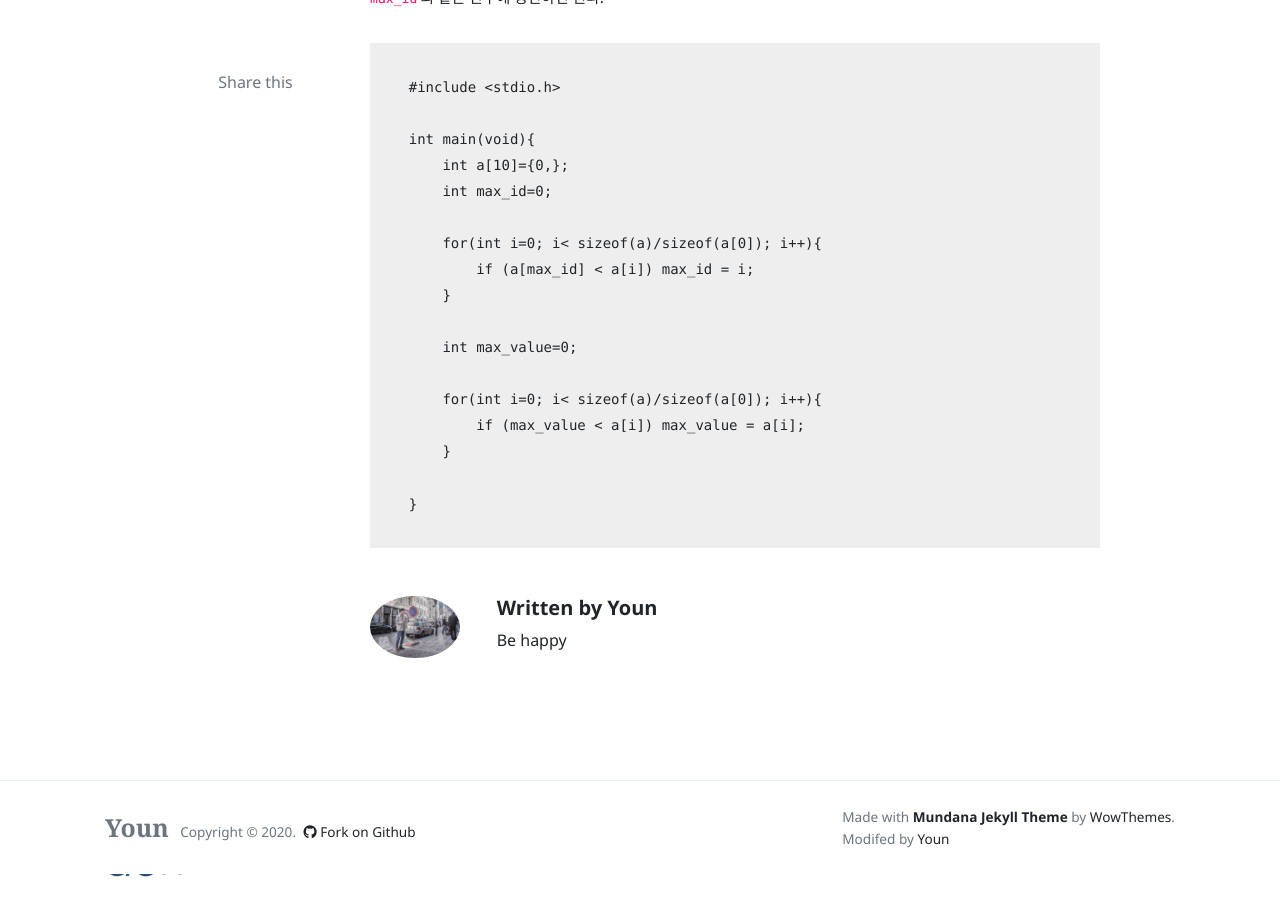
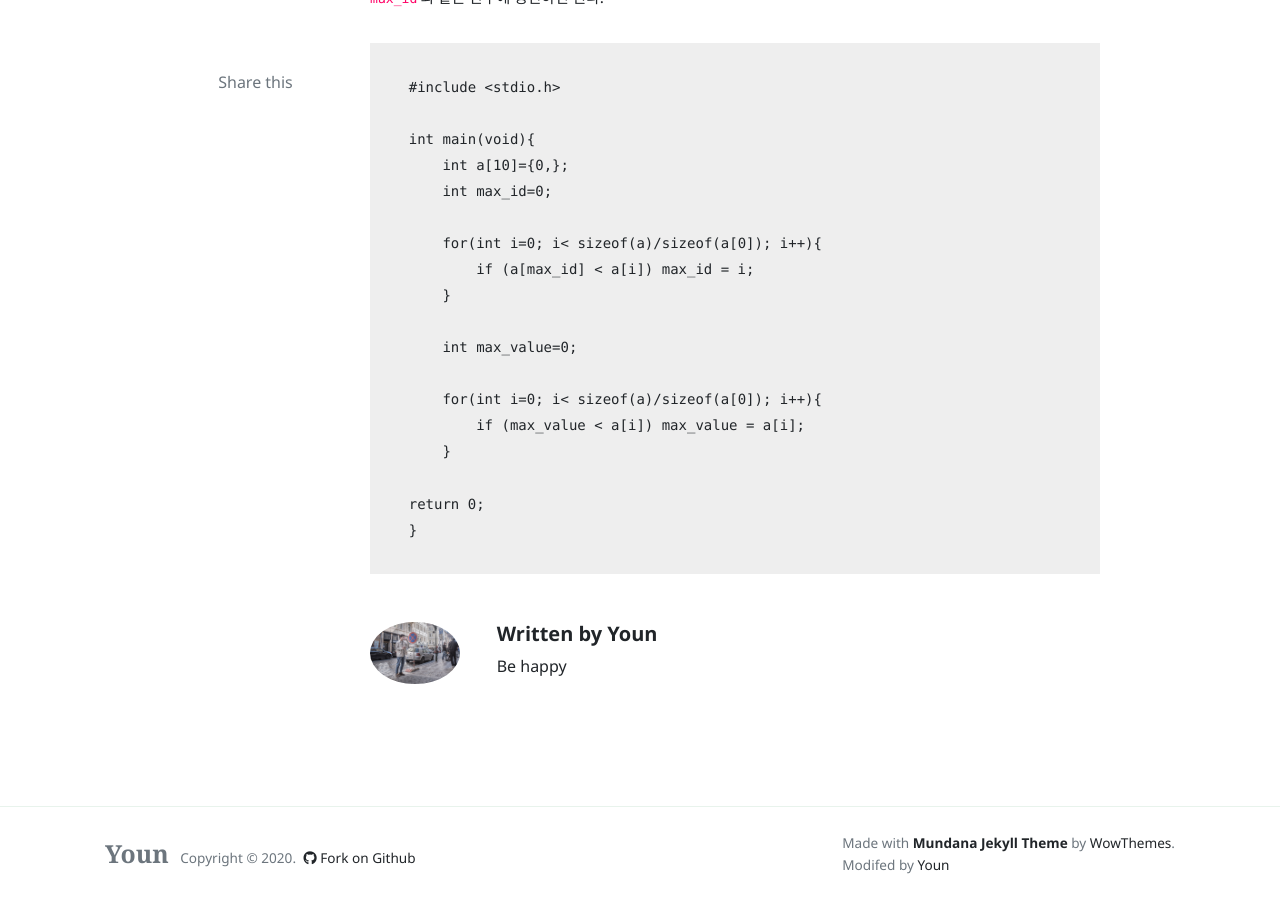
Before and after one commit to mbyun1420/mbyun1420.github.com, a Jekyll site: the page built from _posts/2020-12-10-algorithm-max-value.md, in a window 1280 px wide and 900 px high, scrolled down 735 px. Built offline with Jekyll 4.4.1, drawn with Linux system fonts in a browser that asks for light colours; nearby versions of some CDN libraries; comment, search, counter and statistics services are not loaded; before the commit the page ends 1609 px from its top, so only the background shows below that; some of the changed lines change nothing that is shown.

Commit message:
simple sort

````diff
--- a/_posts/2020-12-10-algorithm-max-value.md
+++ b/_posts/2020-12-10-algorithm-max-value.md
@@ -32,6 +32,7 @@
             if (max_value < a[i]) max_value = a[i];
         }
 
+    return 0;
     }
 
 ```
--- /dev/null
+++ b/_posts/2020-12-10-simple-sort.md
@@ -0,0 +1,58 @@
+---
+layout: post
+title:  "[C] Algorithm : Simple sort, 알고리즘 : 단순 정렬"
+author: software-engineer
+categories: [ C ]
+image: assets/images/candcplus.png
+---
+
+Of the various algorithms for sorting elements in an array, `Simple sort` is the simplest. `Simple sort` is in principle the same as `Bubble sort`. Basically, it is implemented through a double `for` loop, the outer `for` loop moves the position to be sorted, and the inner `for` loop searches for the comparison target. In ascending order, it compares the first array value with all remaining values and replaces each time a small value is displayed, and compares the second array value with the remaining values and replaces each time a small value appears. Because it is implemented through a double `for` statement, it has a time complexity of O(n^2).
+
+
+배열 내 요소를 정렬하는 다양한 알고리즘 중 단순 정렬에 대해 소개한다. 단순 정렬은 원리적으로 거품 정렬과 동일하다. 기본적으로 이중 for 문을 통해 구현하고 바깥 for 문은 정렬 대상 자리를 이동시키는 역할을 하며, 안쪽 for 문은 비교 대상을 탐색하는 역할을 한다. 오름 차순을 기준으로 첫 번째 배열 값과 나머지 모든 값을 비교하여 작은 값이 나타낼 때마다 치환하고, 다시 두 번째 배열 값과 나머지 값들을 비교하여 작은 값이 나타낼 때마다 치환하는 형식이다. 이중 for 문을 통해 구현하기 때문에 O(n^2)의 시간복잡도를 가진다.
+
+
+
+```c
+
+    #include <stdio.h>
+
+    int a[10]={8,9,1,4,2,3,5,6,7,0};
+
+    void SimpleSort(int N){
+        int temp=0;
+
+        for (int i=0; i<N-1; i++){
+            for (int j=i+1; j<N; j++){
+                if (a[i] < a[j]){
+                    temp = a[i];
+                    a[i] = a[j];
+                    a[j] = temp;
+                }
+            }
+        }
+    }
+
+
+    void PrintFunc(int N){
+        for (int i=0; i<N; i++){
+            printf("%d", a[i]);
+        }
+    }
+
+
+    int main(void){
+
+        SimpleSort(sizeof(a)/sizeof(a[0]));
+        PrintFunc(sizeof(a)/sizeof(a[0]));
+
+        return 0;
+    }
+
+```
+
+
+Ascending and descending order only need to be reversed in the `for` loop, so I will not mention it separately. Additionally, the innermost statement in the SimpleSort function is an element substitution statement, so it can be useful if you remember it.
+
+
+오름차순과 내림차순은 `for` 문 내 부호만 반대로 바꾸면 되므로 따로 언급하지는 않겠다. 부가적으로 SimpleSort 함수 내 가장 안쪽의 구문은 요소 치환 구문이므로 기억해두면 유용하게 사용할 수 있다.
````
